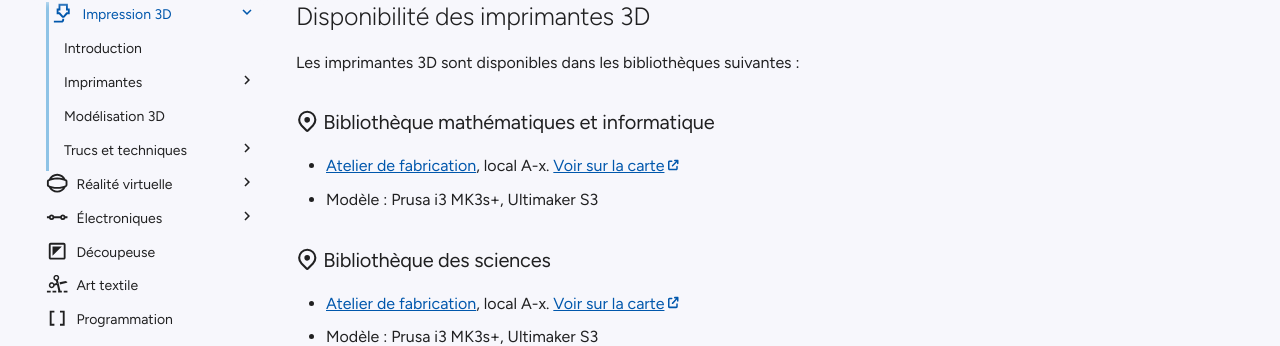
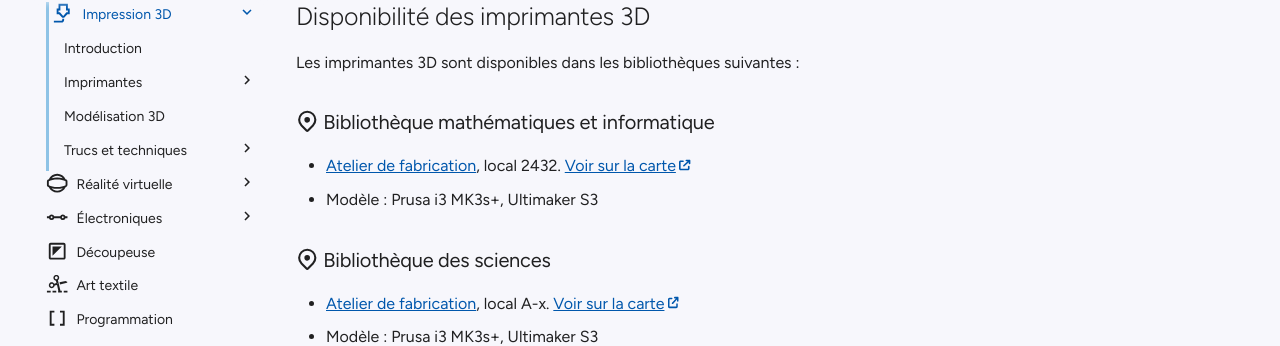
Before and after one commit to bibudem/hub, an MkDocs documentation site: the page built from docs/creatives/impression3d/index.md, in a window 1280 px wide and 900 px high, scrolled down 675 px. Shown: the part 104-450 px from the top of the window. Built offline with MkDocs 1.6.1 and Material for MkDocs 9.7.7, drawn with Linux system fonts in a browser that asks for light colours; some web fonts are replaced; comment, search, counter and statistics services are not loaded.

Commit message:
changement adresse MI

```diff
--- a/docs/creatives/impression3d/index.md
+++ b/docs/creatives/impression3d/index.md
@@ -26,7 +26,7 @@ Que vous soyez novice ou expérimenté, vous pouvez bénéficier de :
 Les imprimantes 3D sont disponibles dans les bibliothèques suivantes :
 
 ### :octicons-location-16: Bibliothèque mathématiques et informatique
-- [Atelier de fabrication](../../espaces/ateliers.md), local A-x. [Voir sur la carte](https://maps.app.goo.gl/6HsLMAxoBWpQZgcD8)
+- [Atelier de fabrication](../../espaces/ateliers.md), local 2432. [Voir sur la carte](https://maps.app.goo.gl/FHefa6pkavN4qBug6)
 - Modèle : Prusa i3 MK3s+, Ultimaker S3
 ### :octicons-location-16: Bibliothèque des sciences
 - [Atelier de fabrication](../../espaces/ateliers.md), local A-x. [Voir sur la carte](https://maps.app.goo.gl/6HsLMAxoBWpQZgcD8)
```
